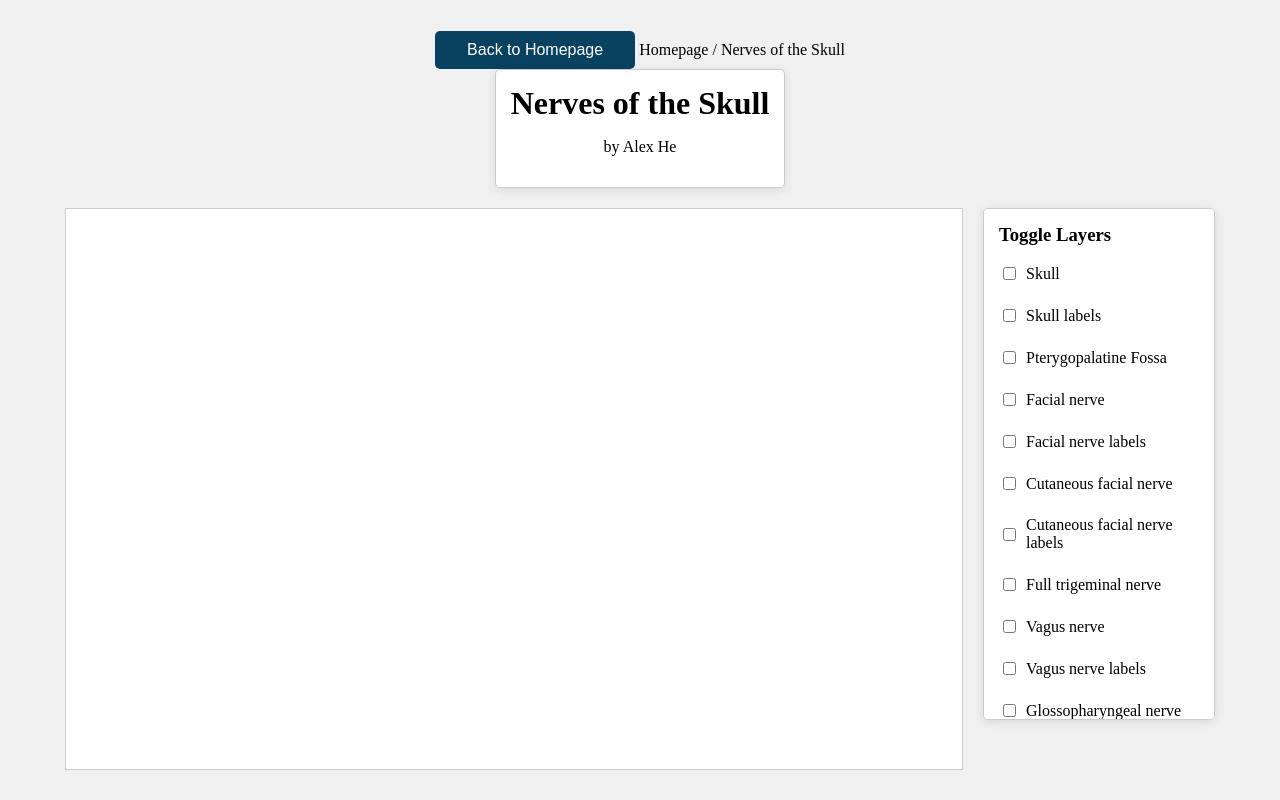
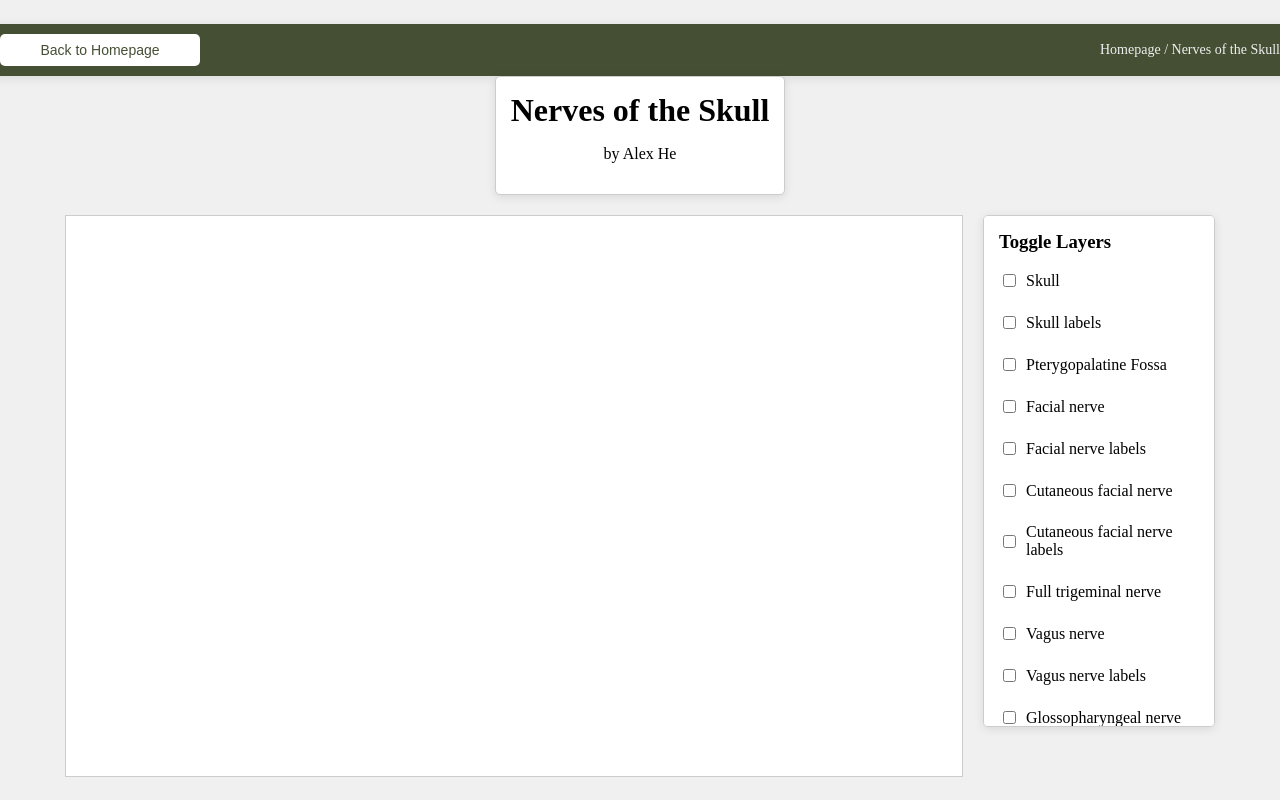
Before and after one commit to Doodaide/Cranial-Cervical-anatomy, a plain HTML site: page nerves.html in a window 1280 px wide. Drawn offline with Linux system fonts and the light colour scheme.

Commit message:
styles updated

```diff
--- a/styles.css
+++ b/styles.css
@@ -106,3 +106,30 @@ button {
   border: none;
   border-radius: 5px;
 }
+
+/* Navigation bar styling for back button and breadcrumb */
+.navigation {
+  display: flex;
+  align-items: center;
+  justify-content: space-between;
+  width: 100%;
+  padding: 10px;
+  background-color: #444f34; /* Dark green background */
+  color: white;
+  box-shadow: 0 2px 10px rgba(0, 0, 0, 0.1);
+}
+
+.navigation button {
+  padding: 8px 12px;
+  font-size: 14px;
+  background-color: white;
+  color: #444f34;
+  border: none;
+  border-radius: 5px;
+  cursor: pointer;
+}
+
+.navigation .breadcrumb {
+  font-size: 14px;
+  color: #f0f0f0;
+}
```
